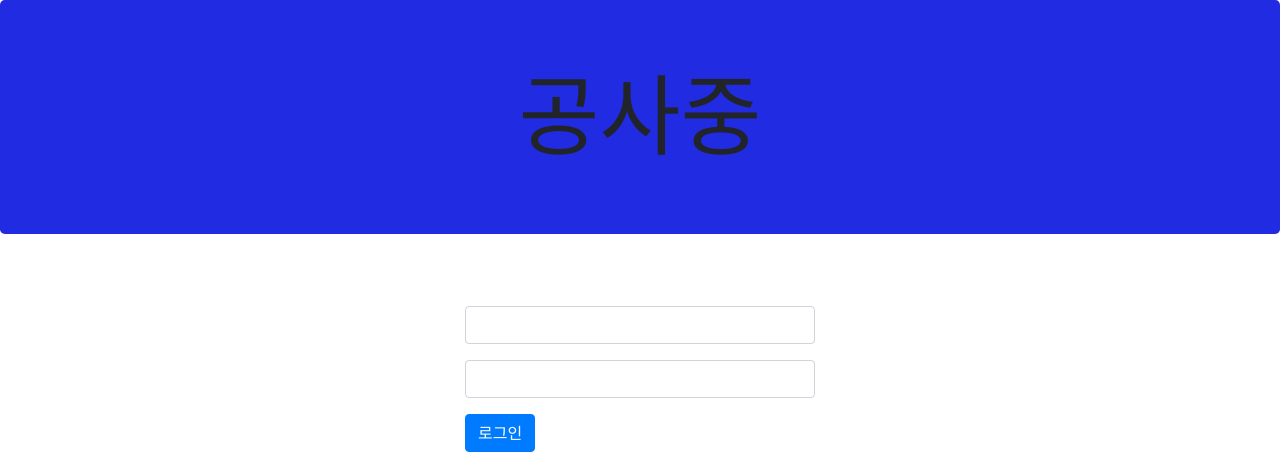
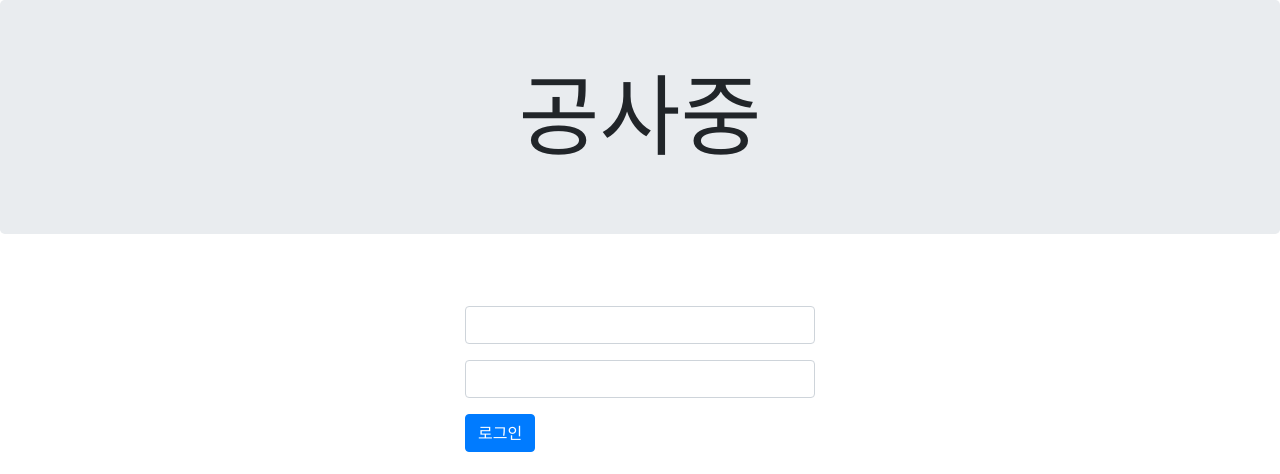
Before and after one commit to ylstimetable/ylstimetable, a Django app: page /common/login/?next=/ in a window 1280 px wide. Shown: the top 474 px of the page. Run offline with Django 3.2, Linux system fonts and the light colour scheme; some libraries are stand-ins or nearby versions.

Commit message:
Color 변경

```diff
--- a/static/style.css
+++ b/static/style.css
@@ -1,7 +1,4 @@
-.jumbotron{
-    background-color:#212BE2;
-    text-align:center;
-}
+
 .table {
     width: 10%;
     margin-bottom: 1rem;
```
